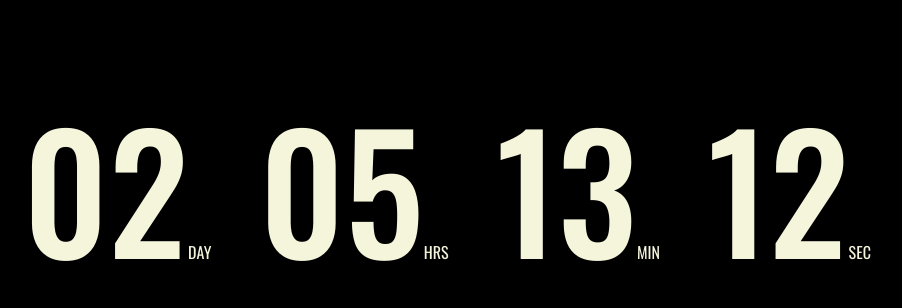
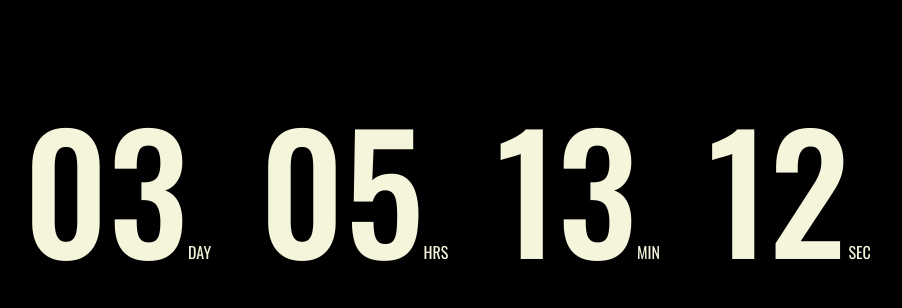
Before and after one commit to danielfep03/TimerWallpaper, a plain HTML site: page index.html in a window 1280 px wide. Shown: the part 214-522 px from the top of the page, without its empty margins (193-1095 px from the left). Drawn offline with nearby package versions, Linux system fonts and the light colour scheme.

Commit message:
Fix time

```diff
--- a/index.html
+++ b/index.html
@@ -64,7 +64,7 @@
     const secondsElement = document.querySelector(".sec");
 
     // Get specific date and time in milliseconds from 1970 UTC
-    let countDownDate = new Date("May 12, 2023").getTime();
+    let countDownDate = new Date("May 13, 2023").getTime();
 
     setInterval(() => {
       // Get today's date and time in milliseconds from 1970 UTC
```
